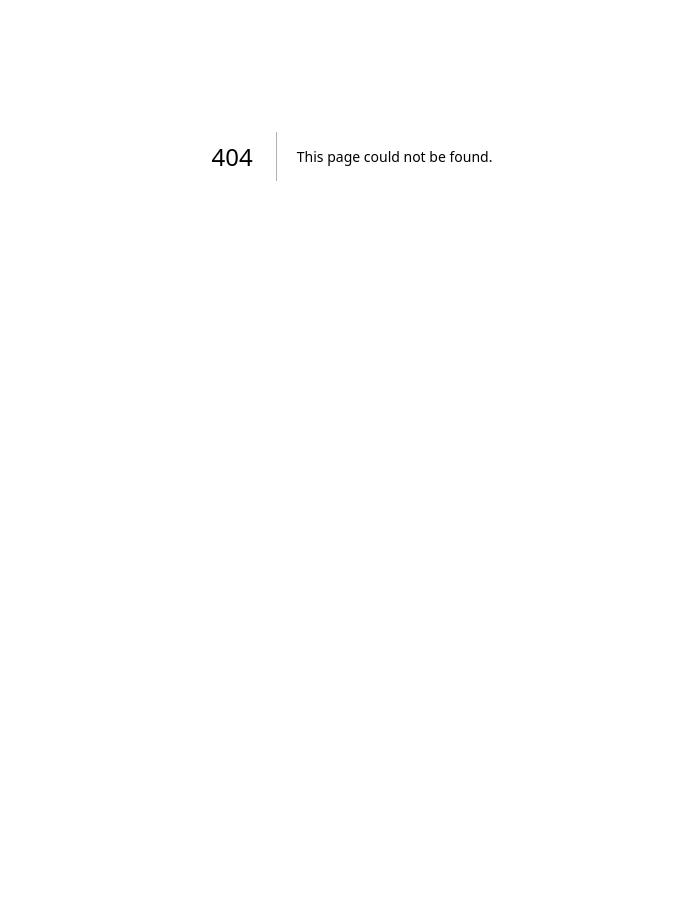
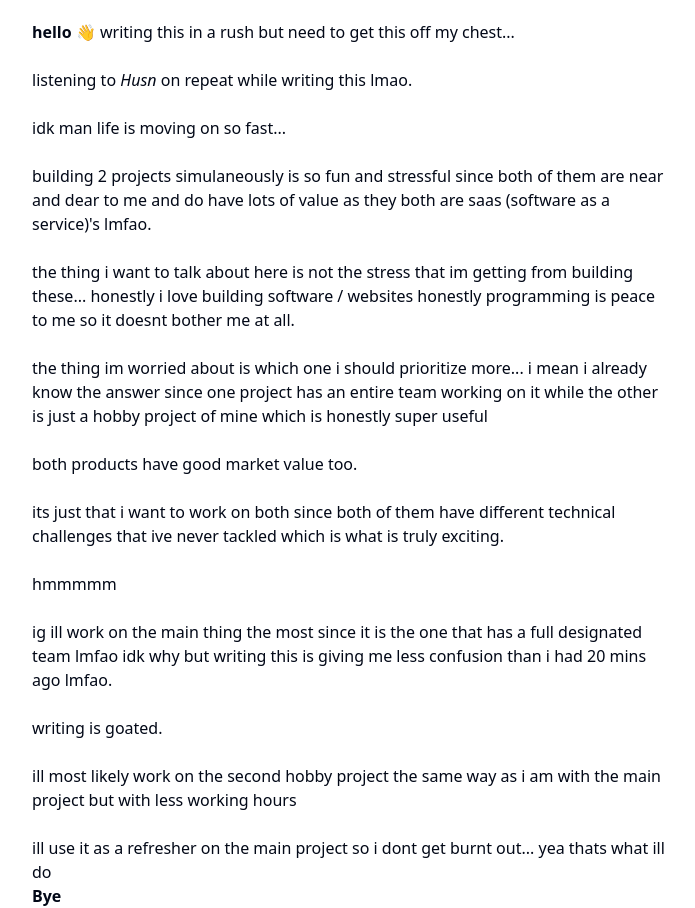
Before and after one commit to chandudagoat/portfolio, a Next.js app: page /blog/building-2-projects in a window 1280 px wide. Before the commit this address had no page. Shown: the part 244-1152 px from the top of the page, without its empty margins (288-983 px from the left). Before the commit the page ends 800 px from the top, so only its background shows below. Built offline with nearby package versions, Linux system fonts and the light colour scheme.

Commit message:
moved blog to blog folder and wrote the new blog post

```diff
--- /dev/null
+++ b/app/blog/building-2-projects/content.mdx
@@ -0,0 +1,59 @@
+import MdxLayout from "../../../components/mdxlayout.tsx";
+
+**hello 👋** writing this in a rush but need to get this off my chest...
+
+<br />
+
+listening to _Husn_ on repeat while writing this lmao.
+
+<br />
+
+idk man life is moving on so fast...
+
+<br />
+building 2 projects simulaneously is so fun and stressful since both of them are
+near and dear to me and do have lots of value as they both are saas (software as
+a service)'s lmfao.
+
+<br />
+the thing i want to talk about here is not the stress that im getting from building
+these... honestly i love building software / websites honestly programming is peace
+to me so it doesnt bother me at all.
+
+<br />
+the thing im worried about is which one i should prioritize more... i mean i already
+know the answer since one project has an entire team working on it while the other
+is just a hobby project of mine which is honestly super useful
+
+<br />
+both products have good market value too.
+
+<br />
+its just that i want to work on both since both of them have different technical
+challenges that ive never tackled which is what is truly exciting.
+
+<br />
+hmmmmm
+
+<br />
+ig ill work on the main thing the most since it is the one that has a full designated
+team lmfao idk why but writing this is giving me less confusion than i had 20 mins
+ago lmfao.
+
+<br />
+writing is goated.
+
+<br />
+ill most likely work on the second hobby project the same way as i am with the main
+project but with less working hours
+
+<br />
+ill use it as a refresher on the main project so i dont get burnt out... yea thats
+what ill do
+
+# **Bye**
+
+export default function MDXPage({ children }) {
+  return <MdxLayout title="Building 2 Projects" subtitle="Confusion...." date="">{children}</MdxLayout>;
+
+}
--- a/app/cursorvsvscode/content.mdx
+++ b/app/blog/cursorvsvscode/content.mdx
@@ -1,4 +1,4 @@
-import MdxLayout from "../../components/mdxlayout.tsx";
+import MdxLayout from "../../../components/mdxlayout.tsx";
 
 **hello 👋**
 
--- /dev/null
+++ b/app/blog/cursorvsvscode/page.tsx
@@ -0,0 +1,6 @@
+"use client";
+import Content from "./content.mdx";
+
+export default function CursorvsVscode() {
+  return <Content />;
+}
--- a/app/blog/page.tsx
+++ b/app/blog/page.tsx
@@ -11,7 +11,7 @@ export default function Blog() {
 
       <div className="mb-4">
         <BlogPost
-          href="/cursorvsvscode"
+          href="/blog/cursorvsvscode"
           title="Cursor vs Vscode"
           date="22nd March, 2024"
         />
--- a/app/page.tsx
+++ b/app/page.tsx
@@ -17,7 +17,7 @@ export default function Home() {
         </a>
         <div className="mb-8">
           <BlogPost
-            href="/cursorvsvscode"
+            href="/blog/cursorvsvscode"
             title="Cursor vs Vscode"
             date="22nd March, 2024"
           />
```
Also changed, not shown: app/blog/building-2-projects/page.tsx (renamed from app/cursorvsvscode/page.tsx).
